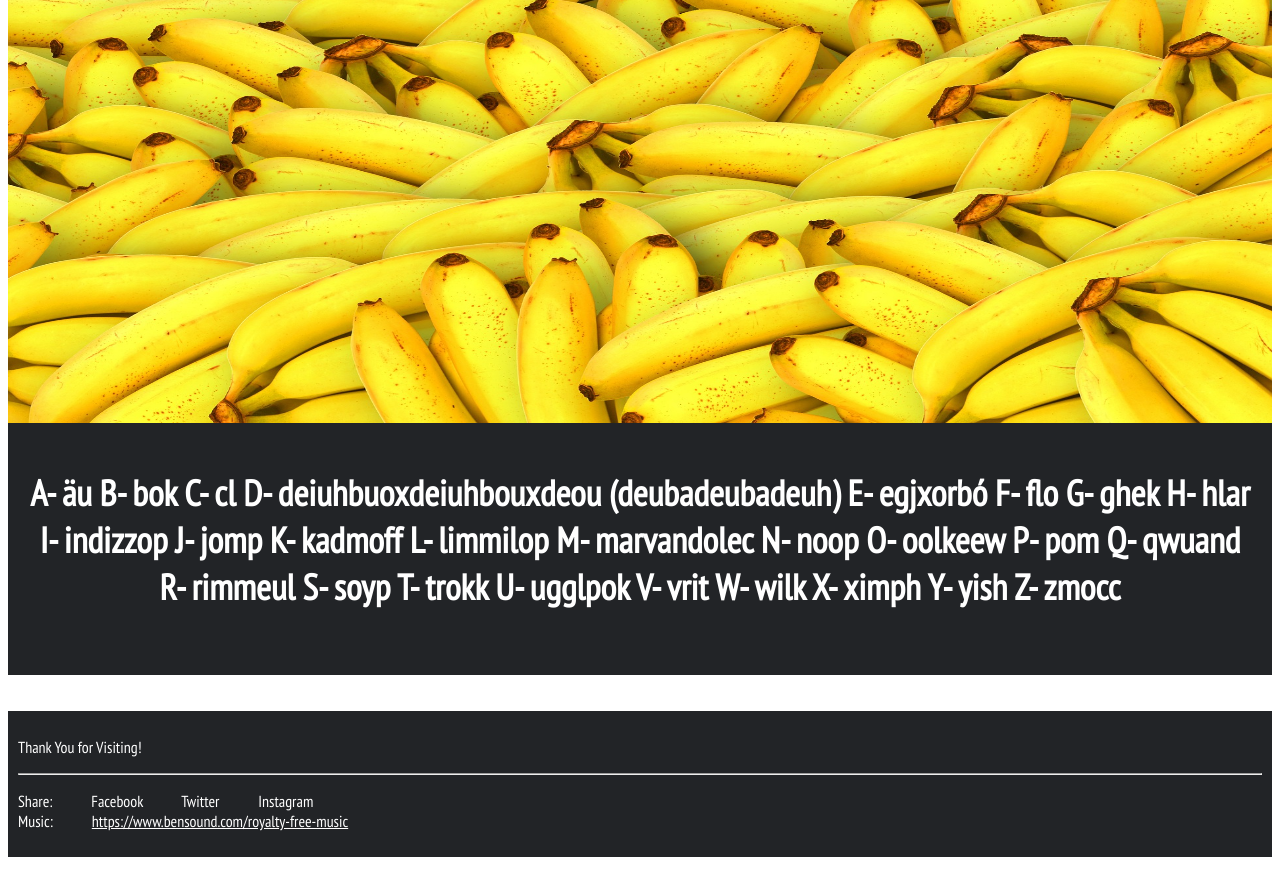
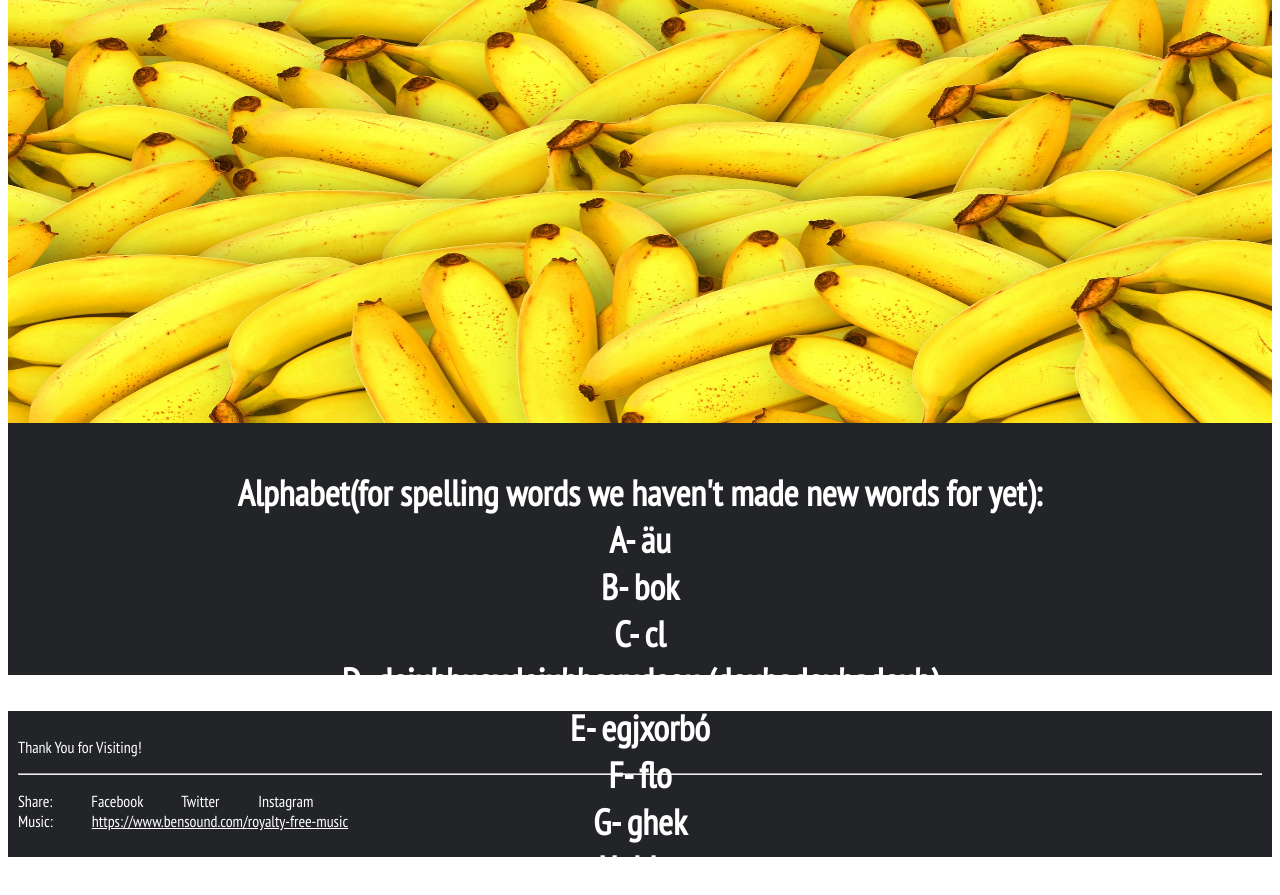
Before and after one commit to rlynsue/rlynsue.github.io, a plain HTML site: page banana.html in a window 1280 px wide. Shown: the part 201-1096 px from the top of the page. Before the commit the page ends 1066 px from the top, so only its background shows below. Drawn offline with nearby package versions, Linux system fonts and the light colour scheme.

Commit message:
Update banana.html

```diff
--- a/banana.html
+++ b/banana.html
@@ -48,32 +48,33 @@
     </div>
 
         <h3 class="lookslikeabutton">
-        A- äu
-B- bok
-C- cl
-D- deiuhbuoxdeiuhbouxdeou (deubadeubadeuh)
-E- egjxorbó
-F- flo
-G- ghek
-H- hlar
-I- indizzop
-J- jomp
-K- kadmoff
-L- limmilop
-M- marvandolec
-N- noop
-O- oolkeew
-P- pom
-Q- qwuand
-R- rimmeul
-S- soyp
-T- trokk
-U- ugglpok
-V- vrit
-W- wilk
-X- ximph
-Y- yish
-Z- zmocc
+            Alphabet(for spelling words we haven't made new words for yet):<br>
+A- äu<br>
+B- bok<br>
+C- cl<br>
+D- deiuhbuoxdeiuhbouxdeou (deubadeubadeuh)<br>
+E- egjxorbó<br>
+F- flo<br>
+G- ghek<br>
+H- hlar<br>
+I- indizzop<br>
+J- jomp<br>
+K- kadmoff<br>
+L- limmilop<br>
+M- marvandolec<br>
+N- noop<br>
+O- oolkeew<br>
+P- pom<br>
+Q- qwuand<br>
+R- rimmeul<br>
+S- soyp<br>
+T- trokk<br>
+U- ugglpok <br>
+V- vrit<br>
+W- wilk<br>
+X- ximph<br>
+Y- yish<br>
+Z- zmocc<br>
 
 
             </h3>
```
